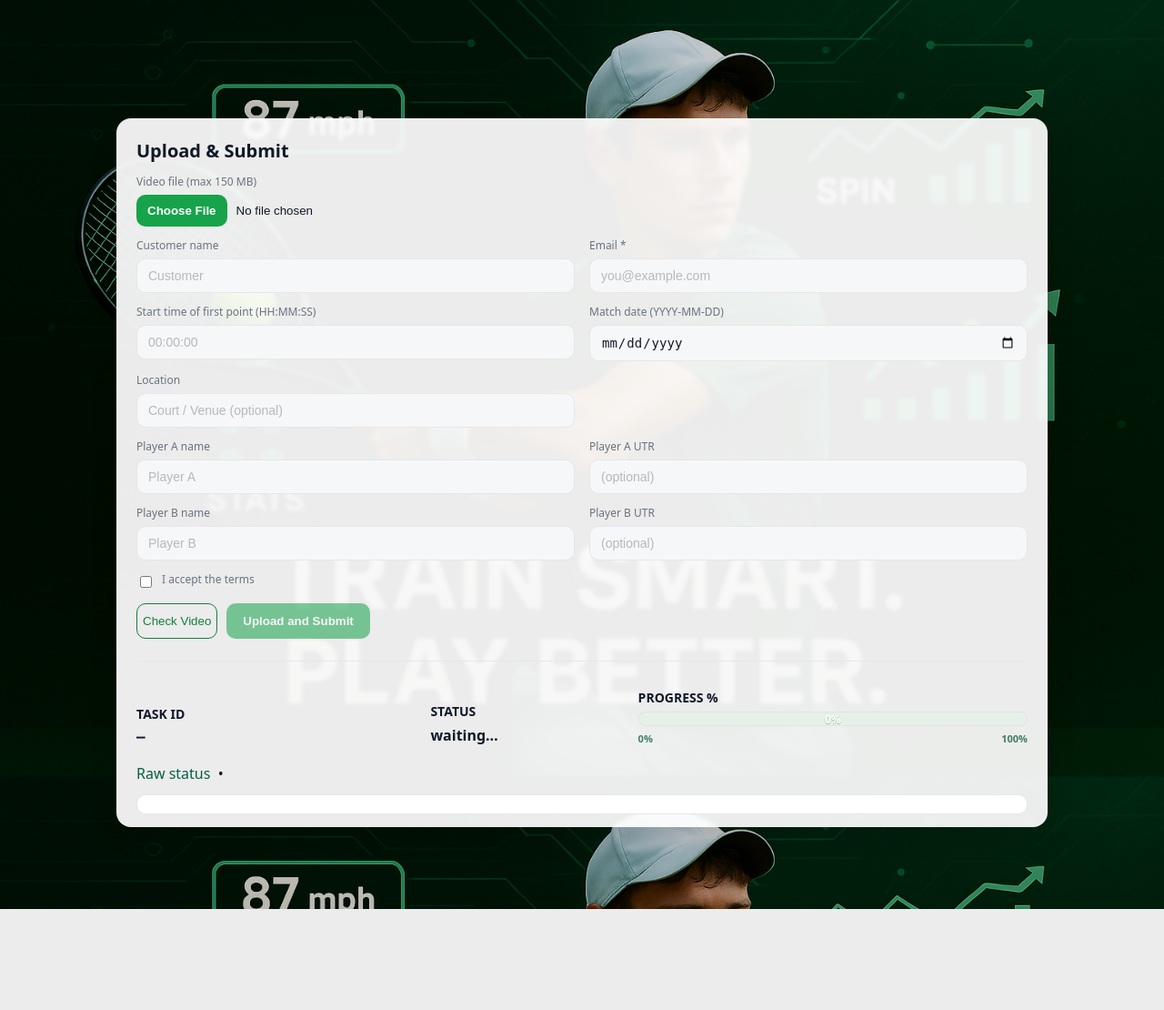
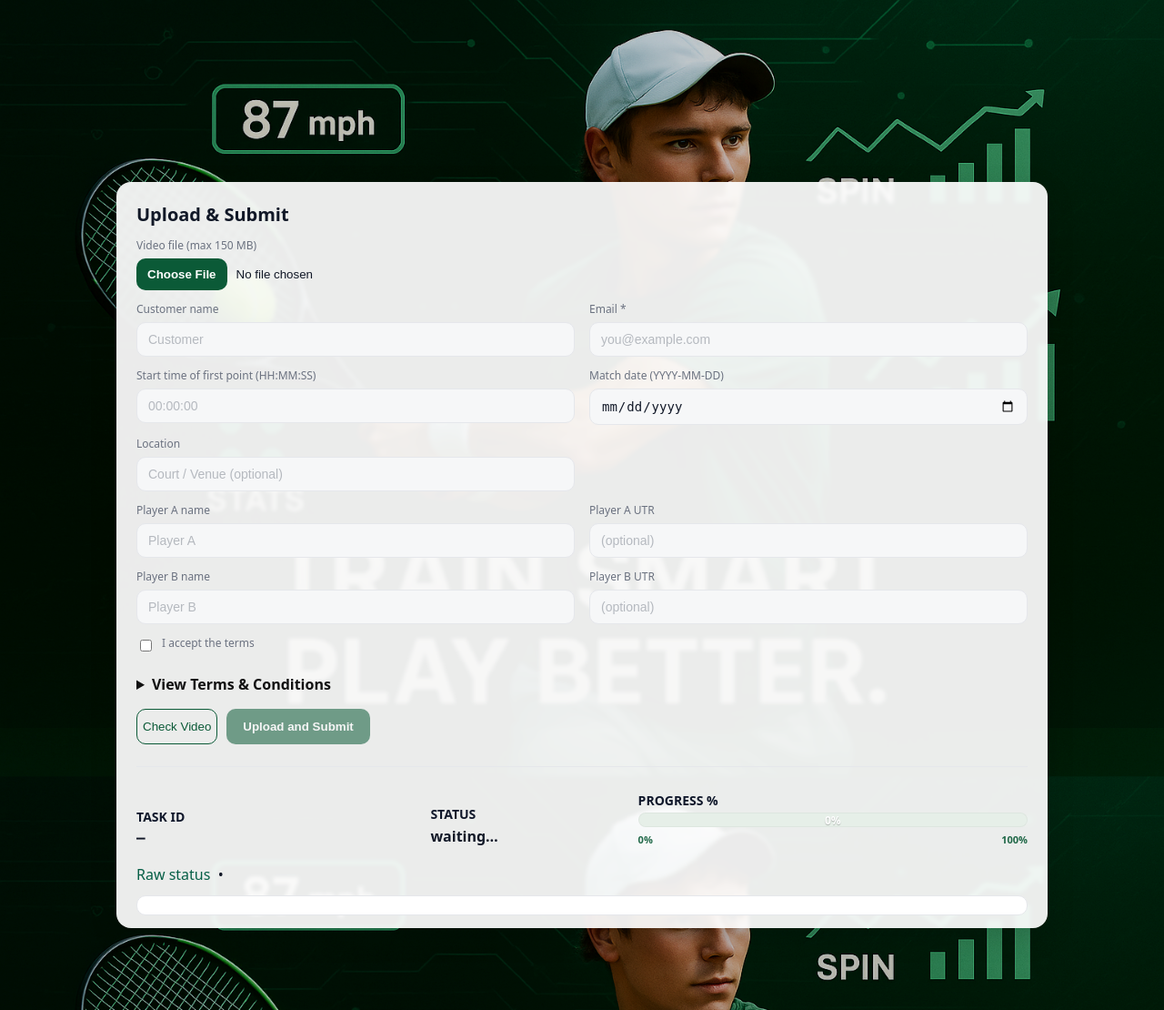
Before and after one commit to NxtPoint/webhook-server, a Flask app: page /upload/ in a window 1280 px wide. Shown: the whole page at 91% size. Before the commit the page ends 999 px from the top, so only its background shows below. Run offline with Flask 3, Linux system fonts and the light colour scheme; some libraries are stand-ins or nearby versions.

Commit message:
UI polish: lower card, align status headers with progress, brand green for buttons/checkbox, restore T&C

```diff
--- a/templates/ui/upload.html
+++ b/templates/ui/upload.html
@@ -6,16 +6,24 @@
 <title>Upload & Submit • NextPoint</title>
 <style>
   :root{
+    /* Progress bar green (unchanged) */
     --accent:#16A34A;        /* emerald-600 */
-    --accent-strong:#15803D; /* emerald-700 */
+    --accent-strong:#15803D;
+
+    /* NEW: exact green used on 0%/100% anchors (requested for buttons & checkbox) */
+    --brand:#0b5a37;
+
     --accent-soft:#EAF6EF;
     --text:#111827;
     --muted:#6b7280;
     --field-bg:#f6f7f8;
     --field-border:#e5e7eb;
     --card-bg:rgba(255,255,255,0.92);
-    --top-offset:130px;
+
+    /* Move the form down (increase to show more face) */
+    --top-offset:200px;
   }
+
   html,body{height:100%;}
   body{
     margin:0;color:var(--text);
@@ -39,41 +47,62 @@
   input::placeholder{color:#b5b9bf;}
   input:focus{border-color:#d1d5db;box-shadow:0 0 0 3px rgba(22,163,74,0.12);background:#fff;}
   input.done{background:#fff;border-color:#d1d5db;}
-  /* File input button (no blue) */
+
+  /* File input button uses brand green (your 0%/100% color) */
   input[type="file"]{border:0;background:transparent;padding:0;}
   input[type="file"]::file-selector-button{
-    margin-right:10px;border:0;border-radius:10px;background:var(--accent);color:#fff;
+    margin-right:10px;border:0;border-radius:10px;background:var(--brand);color:#fff;
     padding:10px 12px;font-weight:700;cursor:pointer;
   }
-  input[type="file"]::file-selector-button:hover{background:var(--accent-strong);}
+  input[type="file"]::file-selector-button:hover{filter:brightness(.92);}
 
   .terms{display:flex;align-items:center;gap:8px;font-size:13px;color:#111;}
-  .terms input[type="checkbox"]{accent-color:var(--accent);}
+  .terms input[type="checkbox"]{accent-color:var(--brand);}
 
-  .btn{appearance:none;border:0;cursor:pointer;padding:12px 18px;border-radius:10px;font-weight:700;color:#fff;background:var(--accent);}
-  .btn:hover{background:var(--accent-strong);}
+  .btn{appearance:none;border:0;cursor:pointer;padding:12px 18px;border-radius:10px;font-weight:700;color:#fff;background:var(--brand);}
+  .btn:hover{filter:brightness(.92);}
   .btn[disabled]{opacity:.55;cursor:not-allowed;}
-  .btn-outline{background:transparent;color:var(--accent-strong);border:1.5px solid var(--accent-strong);border-radius:10px;}
+  .btn-outline{background:transparent;color:var(--brand);border:1.5px solid var(--brand);border-radius:10px;}
   .btn-outline:hover{background:var(--accent-soft);}
   .btn-row{display:flex;gap:10px}
   .divider{height:1px;background:#e5e7eb;margin:12px 0;}
 
-  /* NEW: Horizontal status row with headers */
-  .status-row{display:grid;grid-template-columns:1.3fr 0.9fr 1.8fr;gap:14px;align-items:end;margin-top:6px;}
-  .col-title{font-size:14px;font-weight:700;color:#0f172a;margin-bottom:6px;}
+  /* STATUS ROW ------------------------------------------------------------- */
+  .status-row{
+    display:grid;
+    grid-template-columns:1.3fr 0.9fr 1.8fr;
+    gap:14px;
+    /* bottom-align all three columns so their bottoms line up with the progress base */
+    align-items:end;
+    margin-top:6px;
+  }
+  .col{display:flex;flex-direction:column;justify-content:flex-end;min-height:54px;} /* match progress column height */
+  .col-title{
+    font-size:14px;font-weight:700;color:#0f172a;margin:0 0 6px 0;line-height:1;
+    font-family:inherit; /* ensure same font across all three */
+  }
   .col-value{font-weight:700;word-break:break-all;}
   .mono{font-family:ui-monospace,Menlo,Monaco,Consolas,"Liberation Mono","Courier New",monospace;}
 
-  /* Progress bar (unchanged, just moved) */
+  /* Progress bar (unchanged behavior; just lives in the row) */
   .bar-wrap{width:100%;}
   .bar{position:relative;height:16px;border-radius:9999px;background:#e6efe8;overflow:hidden;box-shadow:inset 0 0 0 1px rgba(0,0,0,0.04);}
   .bar .fill{position:absolute;left:0;top:0;bottom:0;width:0%;background:var(--accent);transition:width 400ms ease;}
   .bar .pct{position:absolute;inset:0;display:flex;align-items:center;justify-content:center;font-size:12px;font-weight:800;color:#fff;text-shadow:0 1px 1px rgba(0,0,0,.25);pointer-events:none;}
-  .anchors{display:flex;justify-content:space-between;margin-top:6px;color:#0b5a37;font-size:11px;font-weight:700;opacity:.75}
+  .anchors{display:flex;justify-content:space-between;margin-top:6px;color:var(--brand);font-size:11px;font-weight:700;opacity:.9}
 
   .log{background:#fff;color:#111;border:1px solid #e5e7eb;border-radius:10px;padding:10px;font-family:ui-monospace,Menlo,Monaco,Consolas,"Liberation Mono","Courier New",monospace;font-size:12px;line-height:1.25;max-height:12.5em;overflow:auto;white-space:pre-wrap;}
 
-  @media (max-width:780px){.grid{grid-template-columns:1fr;}.btn-row{flex-direction:column}.status-row{grid-template-columns:1fr;}}
+  /* T&C accordion */
+  details.tnc{margin:8px 0 4px;}
+  details.tnc summary{cursor:pointer;font-weight:700;color:#111;}
+
+  @media (max-width:780px){
+    .grid{grid-template-columns:1fr;}
+    .btn-row{flex-direction:column}
+    .status-row{grid-template-columns:1fr;}
+    .col{min-height:auto;}
+  }
 </style>
 </head>
 <body>
@@ -134,6 +163,19 @@
         <label for="terms">I accept the terms</label>
       </div>
 
+      <!-- Restored T&C accordion -->
+      <div class="full">
+        <details class="tnc">
+          <summary>View Terms & Conditions</summary>
+          <div style="font-size:12px;color:#374151;margin-top:6px;line-height:1.45">
+            <p><strong>Usage:</strong> By uploading you confirm you own the rights or have permission from the owner.</p>
+            <p><strong>Privacy:</strong> Videos may be processed by third-party analytics to generate statistics.</p>
+            <p><strong>Charges:</strong> Analysis may incur costs; invalid or corrupted uploads may be rejected.</p>
+            <p><strong>Support:</strong> Contact info@nextpointtennis.com for assistance.</p>
+          </div>
+        </details>
+      </div>
+
       <!-- Buttons -->
       <div class="full btn-row">
         <button type="button" class="btn-outline" id="checkBtn">Check Video</button>
@@ -143,7 +185,7 @@
 
       <div class="full divider"></div>
 
-      <!-- NEW: TASK ID / STATUS / PROGRESS % in one row -->
+      <!-- TASK ID / STATUS / PROGRESS % -->
       <div class="full status-row">
         <div class="col">
           <div class="col-title">TASK ID</div>
@@ -320,16 +362,16 @@
       const j = await r.json();
       if (!j.ok){ submitBtn.disabled = false; log(`submit error: ${j.error || 'failed'}`); return; }
 
-      currentTaskId = j.task_id;
-      taskIdEl.textContent = currentTaskId || '—';
-      linkRaw.href = `/upload/task_status?task_id=${encodeURIComponent(currentTaskId)}`;
-      cancelBtn.style.display = currentTaskId ? '' : 'none';
+      const tid = j.task_id;
+      linkRaw.href = `/upload/task_status?task_id=${encodeURIComponent(tid)}`;
+      taskIdEl.textContent = tid || '—';
+      cancelBtn.style.display = tid ? '' : 'none';
 
-      log(`task ${currentTaskId} submitted to Analytics Console…`);
+      log(`task ${tid} submitted to Analytics Console…`);
 
       clearInterval(pollTimer);
-      pollTimer = setInterval(()=>poll(currentTaskId), 2000);
-      poll(currentTaskId);
+      pollTimer = setInterval(()=>poll(tid), 2000);
+      poll(tid);
     }catch(e){
       submitBtn.disabled = false;
       log(`error: ${e}`);
@@ -338,13 +380,14 @@
 
   // CANCEL
   cancelBtn.addEventListener('click', async ()=>{
-    if (!currentTaskId){ return; }
+    const tid = taskIdEl.textContent.trim();
+    if (!tid || tid==='—') return;
     cancelBtn.disabled = true;
     try{
       const r = await fetch('/upload/api/cancel-task', {
         method:'POST',
         headers:{'Content-Type':'application/x-www-form-urlencoded'},
-        body: new URLSearchParams({ task_id: currentTaskId })
+        body: new URLSearchParams({ task_id: tid })
       });
       const j = await r.json();
       if (j.ok){
```
